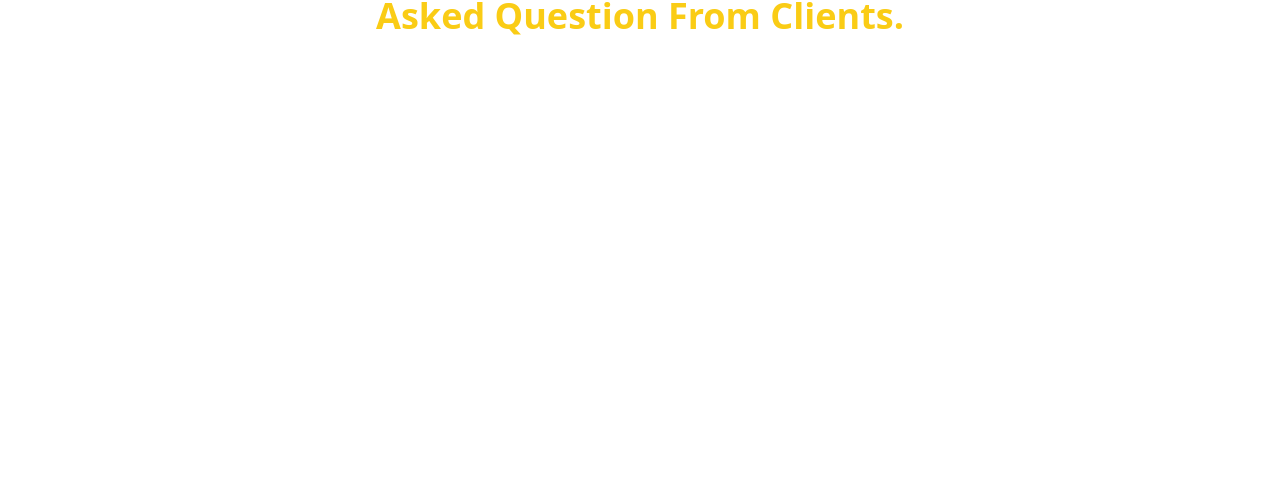
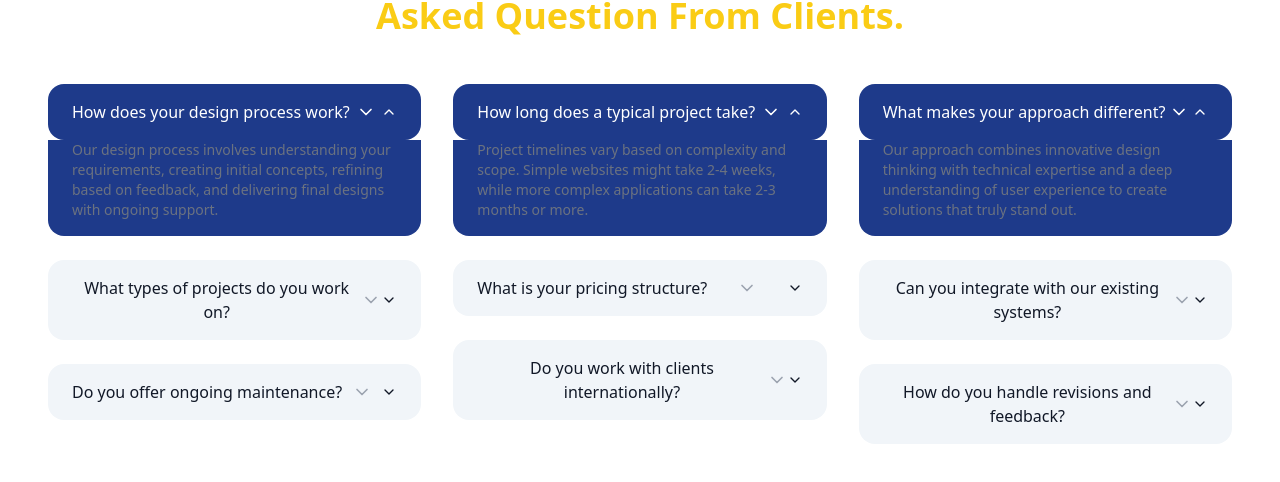
Before and after one commit to projecrt/precision-hero-design-15, a React (Vite) app: page / in a window 1280 px wide. Shown: the part 5962-6444 px from the top of the page. Before the commit the page ends 6150 px from the top, so only its background shows below. Built offline with nearby package versions, Linux system fonts and the light colour scheme.

Commit message:
Fix: FAQSection AccordionItem type error
Fixes a type error in the FAQSection component related to the AccordionItem rendering.

```diff
--- a/src/components/FAQSection.tsx
+++ b/src/components/FAQSection.tsx
@@ -73,35 +73,29 @@ const FAQSection = () => {
     },
   ];
 
-  // Custom AccordionItem style based on open/closed state
+  // Custom AccordionItem component - fixed to not use render props incorrectly
   const CustomAccordionItem = ({ item }) => {
     return (
       <AccordionItem value={item.id} className="mb-6 border-none">
-        {({ value, open }) => (
-          <div
-            className={`rounded-2xl transition-all ${
-              open
+        <AccordionTrigger
+          className={`px-6 py-4 hover:no-underline hover:text-opacity-80 font-medium text-base rounded-2xl ${
+            item.defaultOpen
               ? "bg-blue-900 text-white"
               : "bg-slate-100 text-gray-900"
           }`}
         >
-            <AccordionTrigger
-              className={`px-6 py-4 hover:no-underline hover:text-opacity-80 font-medium text-base ${
-                open ? "text-white" : "text-gray-900"
-              }`}
-            >
           {item.question}
-              {open ? (
+          {item.defaultOpen ? (
             <ChevronUp className="h-5 w-5 shrink-0" />
           ) : (
             <ChevronDown className="h-5 w-5 shrink-0 text-gray-400" />
           )}
         </AccordionTrigger>
-            <AccordionContent className="px-6 pb-4 pt-0 text-gray-500 text-sm">
+        <AccordionContent className={`px-6 pb-4 pt-0 text-gray-500 text-sm ${
+          item.defaultOpen ? "bg-blue-900 rounded-b-2xl" : ""
+        }`}>
           {item.answer}
         </AccordionContent>
-          </div>
-        )}
       </AccordionItem>
     );
   };
```
Lines whose indentation alone changed are shown as unchanged.
